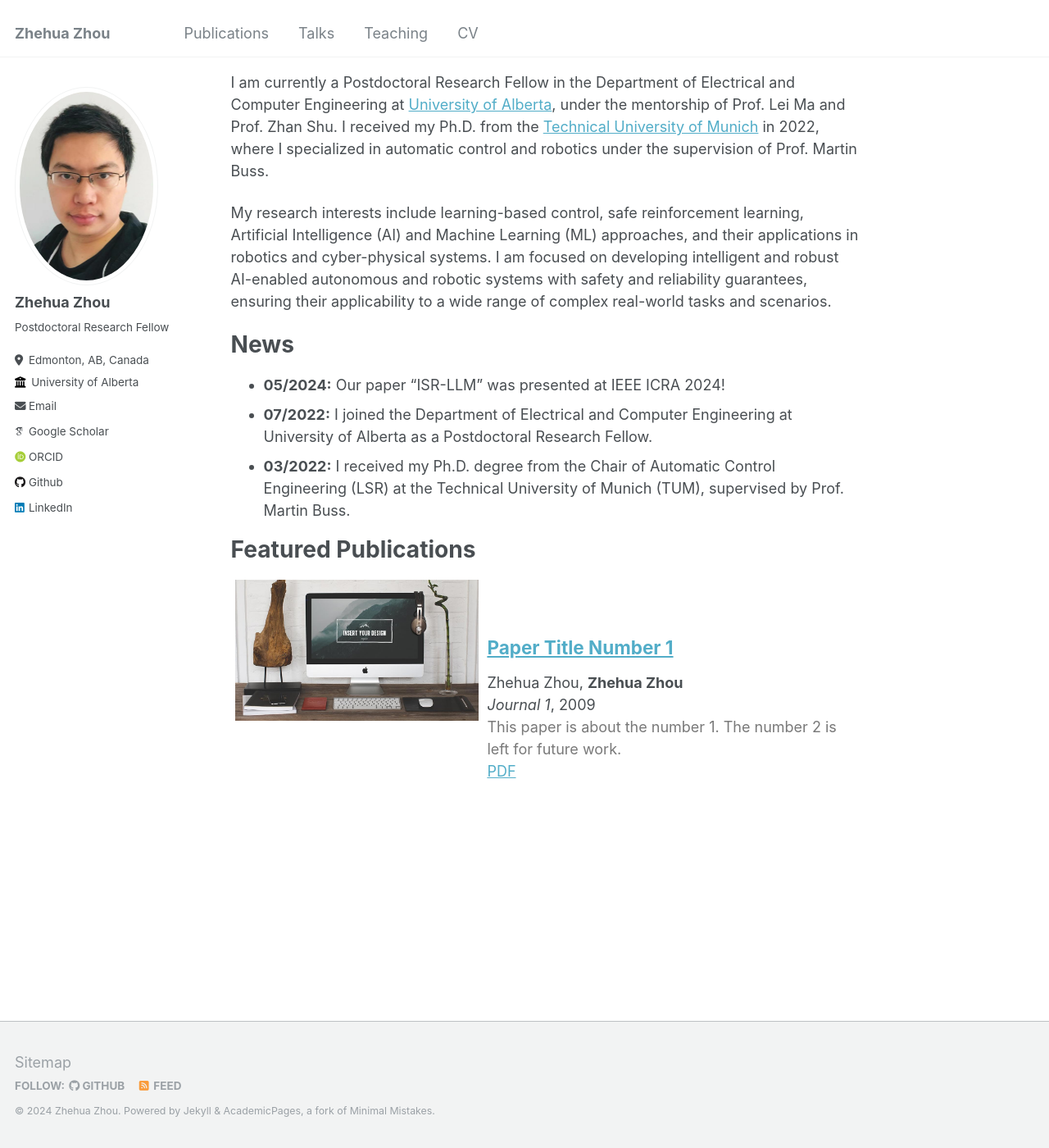
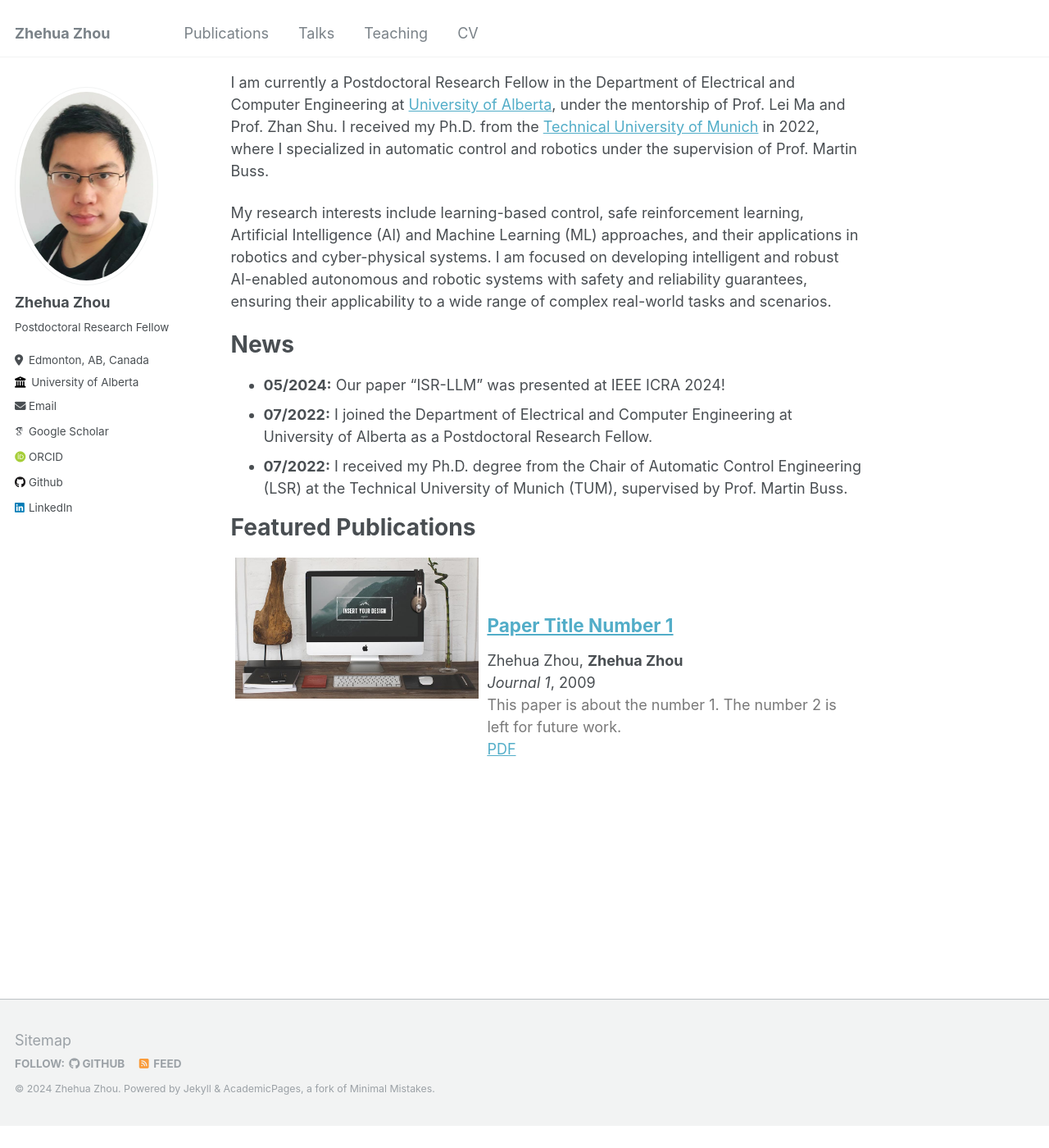
Before and after one commit to zhehuazhou/zhehuazhou.github.io, a Jekyll site: the page built from _pages/about.md, in a window 1280 px wide and 1400 px high, scrolled down 61 px. Shown: the whole window at 82% size. Built offline with Jekyll 4.4.1, drawn with Linux system fonts in a browser that asks for light colours; some web fonts are replaced; after the commit the page ends 1434 px from its top, so only the background shows below that.

Commit message:
initial update

```diff
--- a/_includes/archive-single_double.html
+++ b/_includes/archive-single_double.html
@@ -50,13 +50,13 @@
   display: table-cell;
   padding: 5px;
   width: 40%;
-  align-items: center;
+  align-items: top;
 }
 .col-right {
   display: table-cell;
   padding: 5px;
   width: 60%;
-  align-items: center;
+  align-items: top;
 }
 </style>
 
--- a/_pages/about.md
+++ b/_pages/about.md
@@ -15,7 +15,7 @@ News
 ======
 * <b>05/2024:</b> Our paper "ISR-LLM" was presented at IEEE ICRA 2024!
 * <b>07/2022:</b> I joined the Department of Electrical and Computer Engineering at University of Alberta as a Postdoctoral Research Fellow.
-* <b>03/2022:</b> I received my Ph.D. degree from the Chair of Automatic Control Engineering (LSR) at the Technical University of Munich (TUM), supervised by Prof. Martin Buss.
+* <b>07/2022:</b> I received my Ph.D. degree from the Chair of Automatic Control Engineering (LSR) at the Technical University of Munich (TUM), supervised by Prof. Martin Buss.
 
 Featured Publications
 ======
```
Also changed, not shown: _pages/cv.md (+1 -1 lines).
